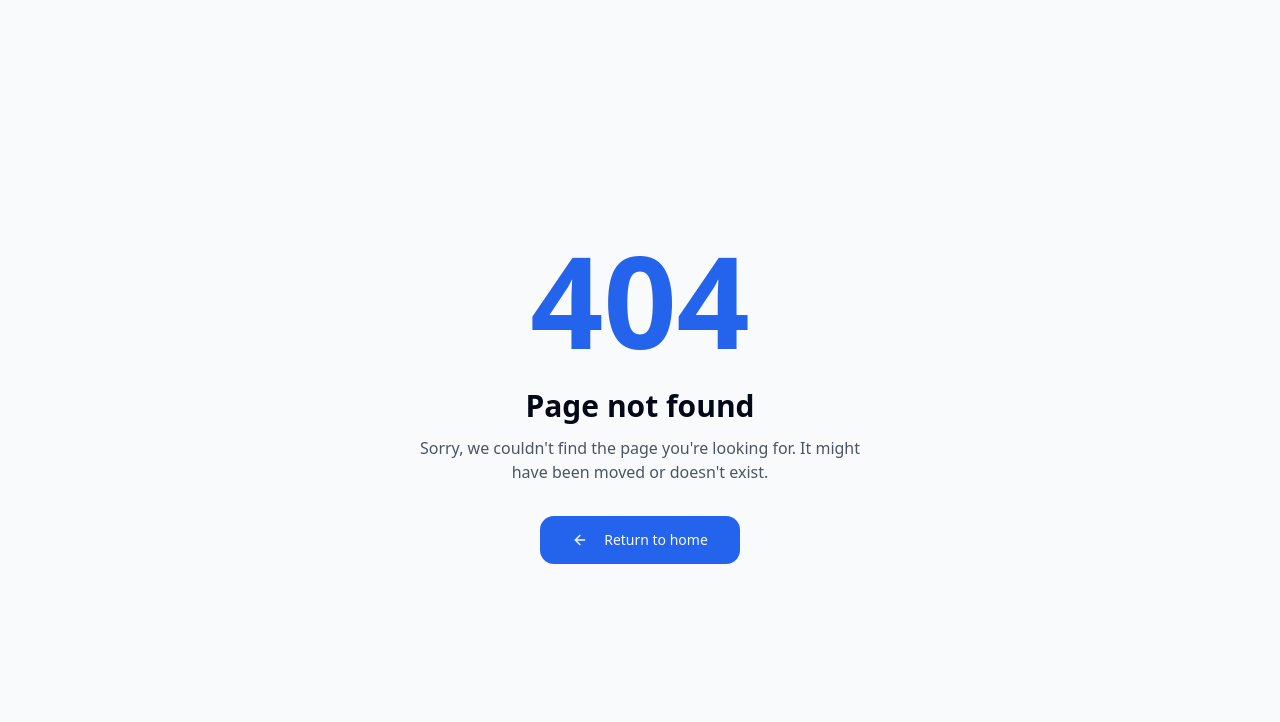
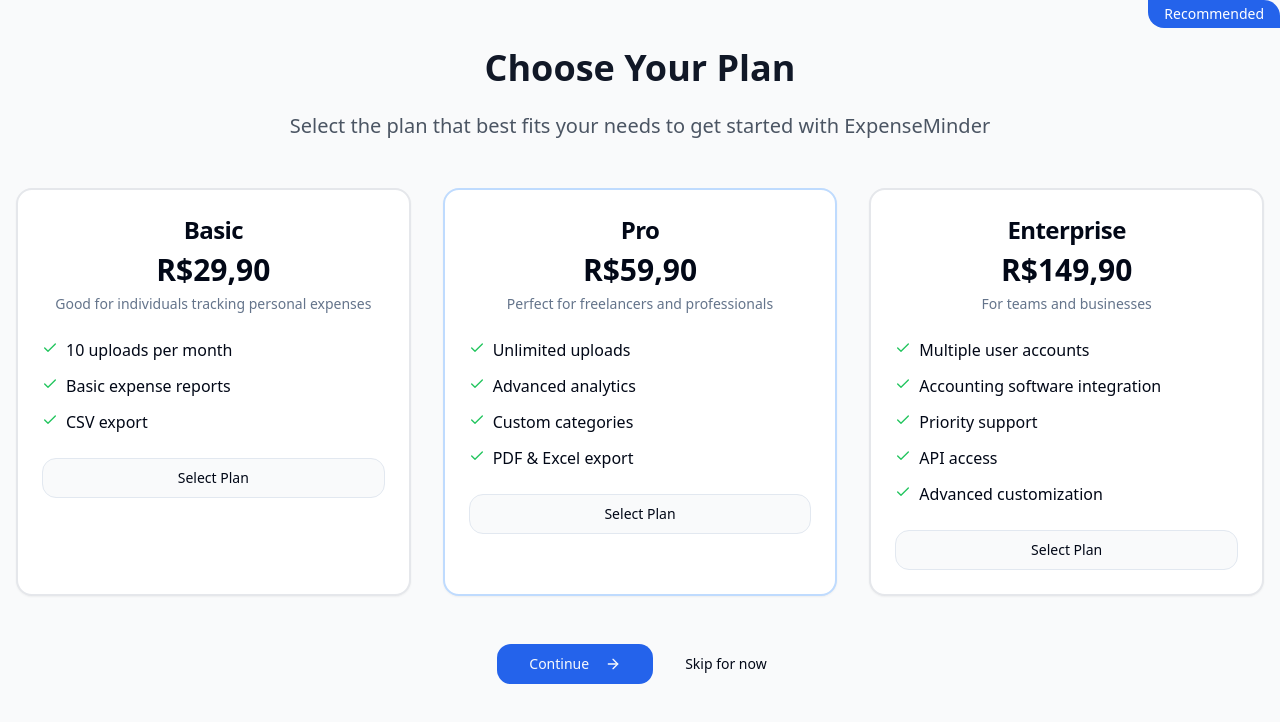
Before and after one commit to Otto-Schmitz/expense-minder-vision, a React (Vite) app: page /payment-plans in a window 1280 px wide. Before the commit this address had no page. Shown: the top 722 px of the page. Built offline with nearby package versions, Linux system fonts and the light colour scheme.

Commit message:
feat: Redirect to payment screen after signup
Redirect users to the payment screen after successfully creating an account.

```diff
--- a/src/App.tsx
+++ b/src/App.tsx
@@ -14,6 +14,7 @@ import SignUp from "./pages/SignUp";
 import Dashboard from "./pages/Dashboard";
 import Upload from "./pages/Upload";
 import NotFound from "./pages/NotFound";
+import PaymentPlans from "./pages/PaymentPlans";
 
 const queryClient = new QueryClient();
 
@@ -29,6 +30,7 @@ const App = () => (
               <Route path="/" element={<Index />} />
               <Route path="/login" element={<Login />} />
               <Route path="/signup" element={<SignUp />} />
+              <Route path="/payment-plans" element={<PaymentPlans />} />
               <Route
                 path="/dashboard"
                 element={
--- /dev/null
+++ b/src/pages/PaymentPlans.tsx
@@ -0,0 +1,155 @@
+
+import { useState } from "react";
+import { useNavigate } from "react-router-dom";
+import { toast } from "sonner";
+import { Check, ArrowRight } from "lucide-react";
+import { Button } from "@/components/ui/button";
+import { Card, CardContent, CardDescription, CardFooter, CardHeader, CardTitle } from "@/components/ui/card";
+import { useLanguage } from "@/contexts/LanguageContext";
+
+interface PlanProps {
+  title: string;
+  price: string;
+  description: string;
+  features: string[];
+  recommended?: boolean;
+}
+
+const PaymentPlans = () => {
+  const { t } = useLanguage();
+  const navigate = useNavigate();
+  const [selectedPlan, setSelectedPlan] = useState<string | null>(null);
+
+  const plans: PlanProps[] = [
+    {
+      title: t("plans.basic.title") || "Basic",
+      price: "R$29,90",
+      description: t("plans.basic.description") || "Good for individuals tracking personal expenses",
+      features: [
+        t("plans.basic.features.uploads") || "10 uploads per month",
+        t("plans.basic.features.reports") || "Basic expense reports",
+        t("plans.basic.features.export") || "CSV export",
+      ]
+    },
+    {
+      title: t("plans.pro.title") || "Pro",
+      price: "R$59,90",
+      description: t("plans.pro.description") || "Perfect for freelancers and professionals",
+      features: [
+        t("plans.pro.features.uploads") || "Unlimited uploads",
+        t("plans.pro.features.analytics") || "Advanced analytics",
+        t("plans.pro.features.categories") || "Custom categories",
+        t("plans.pro.features.export") || "PDF & Excel export",
+      ],
+      recommended: true
+    },
+    {
+      title: t("plans.enterprise.title") || "Enterprise",
+      price: "R$149,90",
+      description: t("plans.enterprise.description") || "For teams and businesses",
+      features: [
+        t("plans.enterprise.features.users") || "Multiple user accounts",
+        t("plans.enterprise.features.integration") || "Accounting software integration",
+        t("plans.enterprise.features.support") || "Priority support",
+        t("plans.enterprise.features.api") || "API access",
+        t("plans.enterprise.features.customization") || "Advanced customization",
+      ]
+    }
+  ];
+
+  const handlePlanSelection = (planTitle: string) => {
+    setSelectedPlan(planTitle);
+  };
+
+  const handleContinue = () => {
+    if (!selectedPlan) {
+      toast.error(t("plans.errors.selectPlan") || "Please select a plan to continue");
+      return;
+    }
+
+    // In a real implementation, you would process the plan selection
+    // and possibly redirect to a payment processor
+    toast.success(t("plans.success.selected") || `${selectedPlan} plan selected!`);
+
+    // For now, just redirect to the dashboard
+    navigate("/dashboard");
+  };
+
+  const handleSkip = () => {
+    navigate("/dashboard");
+  };
+
+  return (
+    <div className="min-h-screen bg-gray-50 py-12 px-4">
+      <div className="max-w-7xl mx-auto text-center">
+        <h1 className="text-4xl font-bold text-gray-900 mb-6">
+          {t("plans.header.title") || "Choose Your Plan"}
+        </h1>
+        <p className="text-xl text-gray-600 max-w-3xl mx-auto mb-12">
+          {t("plans.header.subtitle") || "Select the plan that best fits your needs to get started with ExpenseMinder"}
+        </p>
+
+        <div className="grid md:grid-cols-3 gap-8 mb-12">
+          {plans.map((plan) => (
+            <Card
+              key={plan.title}
+              className={`border-2 transition-all ${
+                selectedPlan === plan.title
+                  ? "border-primary shadow-lg transform scale-105"
+                  : plan.recommended
+                    ? "border-blue-200"
+                    : "border-gray-200"
+              }`}
+            >
+              {plan.recommended && (
+                <div className="bg-primary text-white text-sm font-medium py-1 px-4 absolute top-0 right-0 rounded-bl-lg rounded-tr-lg">
+                  {t("plans.recommended") || "Recommended"}
+                </div>
+              )}
+              <CardHeader>
+                <CardTitle className="text-2xl">{plan.title}</CardTitle>
+                <div className="text-3xl font-bold my-3">{plan.price}</div>
+                <CardDescription>{plan.description}</CardDescription>
+              </CardHeader>
+              <CardContent>
+                <ul className="space-y-3 text-left">
+                  {plan.features.map((feature, i) => (
+                    <li key={i} className="flex items-start">
+                      <span className="mr-2 mt-0.5 text-green-500 flex-shrink-0">
+                        <Check size={16} />
+                      </span>
+                      <span>{feature}</span>
+                    </li>
+                  ))}
+                </ul>
+              </CardContent>
+              <CardFooter>
+                <Button
+                  variant={selectedPlan === plan.title ? "default" : "outline"}
+                  className="w-full"
+                  onClick={() => handlePlanSelection(plan.title)}
+                >
+                  {selectedPlan === plan.title
+                    ? t("plans.buttons.selected") || "Selected"
+                    : t("plans.buttons.select") || "Select Plan"}
+                </Button>
+              </CardFooter>
+            </Card>
+          ))}
+        </div>
+
+        <div className="flex flex-col md:flex-row items-center justify-center gap-4">
+          <Button onClick={handleContinue} className="px-8">
+            {t("plans.buttons.continue") || "Continue"}
+            <ArrowRight size={16} className="ml-2" />
+          </Button>
+          <Button variant="ghost" onClick={handleSkip}>
+            {t("plans.buttons.skip") || "Skip for now"}
+          </Button>
+        </div>
+      </div>
+    </div>
+  );
+};
+
+export default PaymentPlans;
--- a/src/pages/SignUp.tsx
+++ b/src/pages/SignUp.tsx
@@ -1,4 +1,3 @@
-
 import { useState } from "react";
 import { useNavigate, Link } from "react-router-dom";
 import { useAuth } from "@/contexts/AuthContext";
@@ -18,7 +17,8 @@ const SignUp = () => {
 
     try {
       await signup(name, email, password);
-      navigate("/dashboard");
+      // Redirect to payment plans page instead of dashboard
+      navigate("/payment-plans");
     } catch (error) {
       // Error is handled in the auth context
       console.error("Signup error:", error);
--- a/src/translations/en-US.json
+++ b/src/translations/en-US.json
@@ -36,5 +36,38 @@
   "footer.terms": "Terms",
 
   "language.english": "English",
-  "language.portuguese": "Portuguese"
+  "language.portuguese": "Portuguese",
+
+  "plans.header.title": "Choose Your Plan",
+  "plans.header.subtitle": "Select the plan that best fits your needs to get started with ExpenseMinder",
+  "plans.recommended": "Recommended",
+
+  "plans.basic.title": "Basic",
+  "plans.basic.description": "Good for individuals tracking personal expenses",
+  "plans.basic.features.uploads": "10 uploads per month",
+  "plans.basic.features.reports": "Basic expense reports",
+  "plans.basic.features.export": "CSV export",
+
+  "plans.pro.title": "Pro",
+  "plans.pro.description": "Perfect for freelancers and professionals",
+  "plans.pro.features.uploads": "Unlimited uploads",
+  "plans.pro.features.analytics": "Advanced analytics",
+  "plans.pro.features.categories": "Custom categories",
+  "plans.pro.features.export": "PDF & Excel export",
+
+  "plans.enterprise.title": "Enterprise",
+  "plans.enterprise.description": "For teams and businesses",
+  "plans.enterprise.features.users": "Multiple user accounts",
+  "plans.enterprise.features.integration": "Accounting software integration",
+  "plans.enterprise.features.support": "Priority support",
+  "plans.enterprise.features.api": "API access",
+  "plans.enterprise.features.customization": "Advanced customization",
+
+  "plans.buttons.select": "Select Plan",
+  "plans.buttons.selected": "Selected",
+  "plans.buttons.continue": "Continue",
+  "plans.buttons.skip": "Skip for now",
+
+  "plans.errors.selectPlan": "Please select a plan to continue",
+  "plans.success.selected": "Plan selected!"
 }
```
